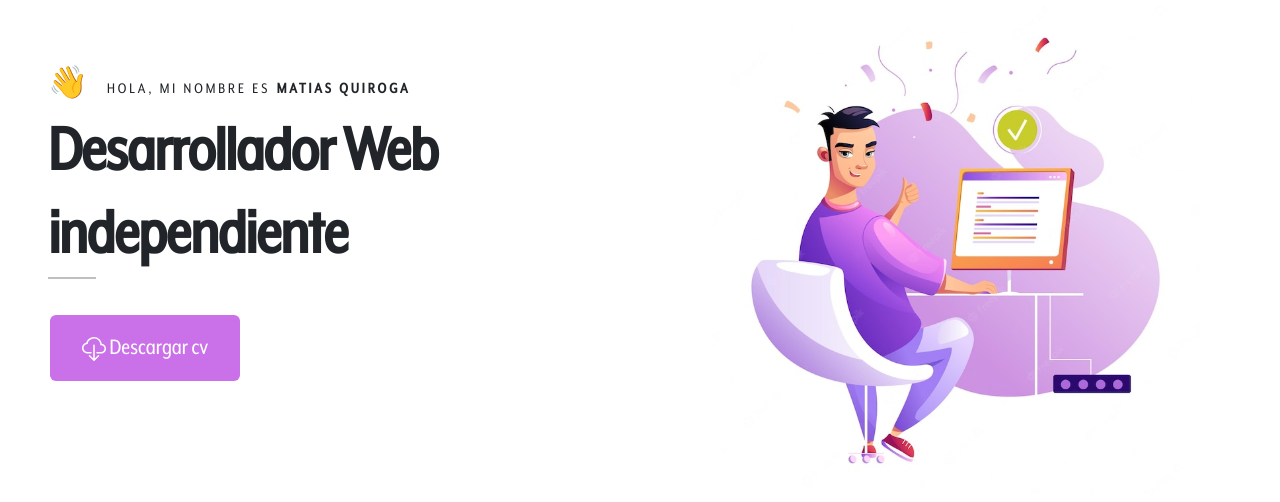
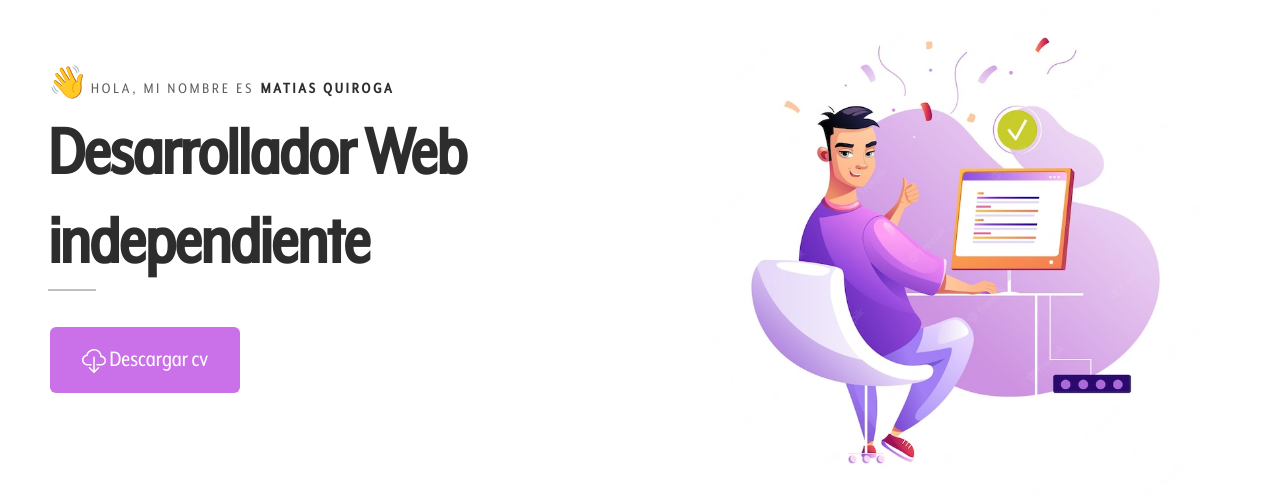
Before and after one commit to matias798/portfolio-nextjs, a Next.js app: page /components/Home in a window 1280 px wide. Shown: the top 502 px of the page. Built offline with nearby package versions, Linux system fonts and the light colour scheme.

Commit message:
Changed 🖌️ Home styles

```diff
--- a/styles/Home.module.css
+++ b/styles/Home.module.css
@@ -14,10 +14,11 @@
 }
 
 .Title {
-    font-size: 4.3em;
+    font-size: 4.6em;
     font-weight: bold;
     margin-bottom: 0;
     letter-spacing: -1px;
+    color: rgb(46, 45, 45);
 }
 
 .Subtitle {
@@ -25,19 +26,17 @@
     font-weight: 400;
     letter-spacing: 3PX;
     margin-top: 10px;
-
-
+    color: #606060;
 }
 
 .Hand {
     font-size: 2em;
-    padding-right: 0.5em;
-
 }
 
 .Strong {
     font-weight: bold;
     padding-left: 0.4em;
+    color: rgb(46, 45, 45);
 }
 
 .Hr {
```
